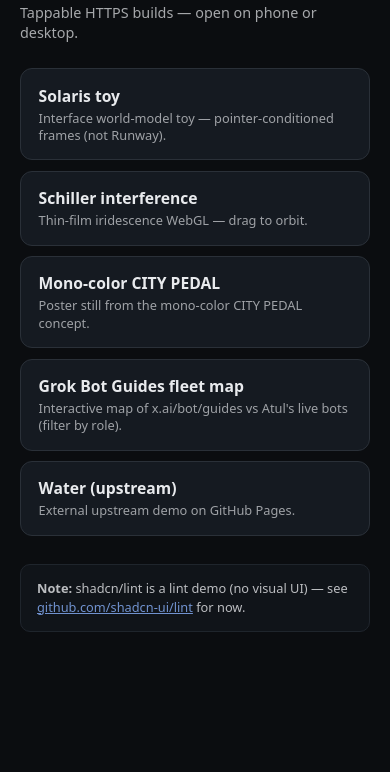
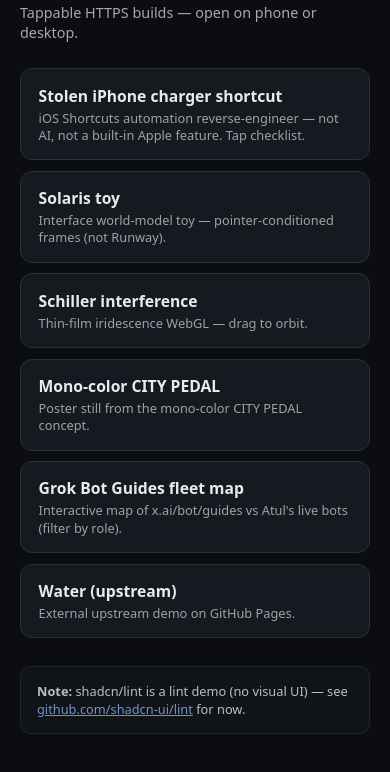
Before and after one commit to atulkhola/curiosity-demos, a plain HTML site: page index.html in a window 390 px wide. Shown: the part 72-844 px from the top of the page. Drawn offline with Linux system fonts and the light colour scheme.

Commit message:
Hub: add stolen-iphone-shortcut card

```diff
--- a/index.html
+++ b/index.html
@@ -37,6 +37,12 @@
     <p class="lede">Tappable HTTPS builds — open on phone or desktop.</p>
     <ul>
       <li>
+        <a class="card" href="./stolen-iphone-shortcut/">
+          <div class="title">Stolen iPhone charger shortcut</div>
+          <div class="desc">iOS Shortcuts automation reverse-engineer — not AI, not a built-in Apple feature. Tap checklist.</div>
+        </a>
+      </li>
+      <li>
         <a class="card" href="./solaris-toy/">
           <div class="title">Solaris toy</div>
           <div class="desc">Interface world-model toy — pointer-conditioned frames (not Runway).</div>
```
